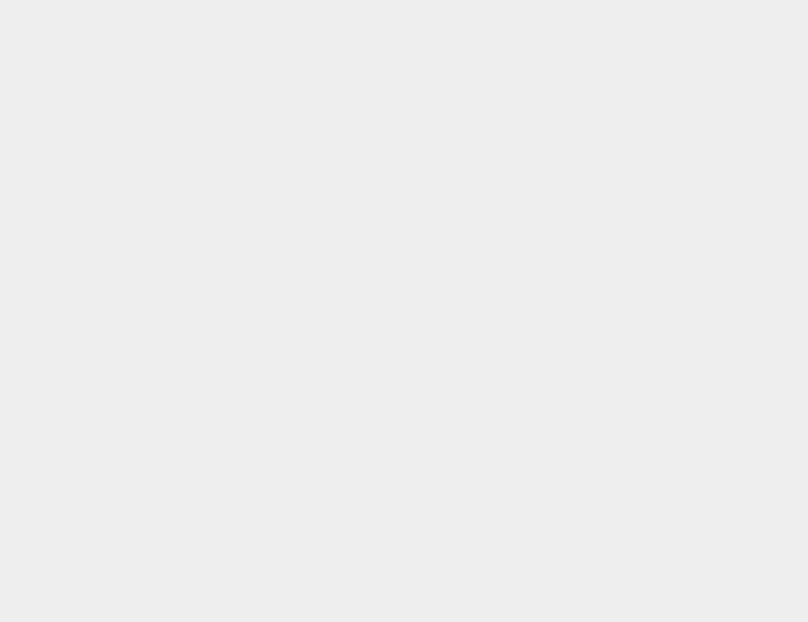
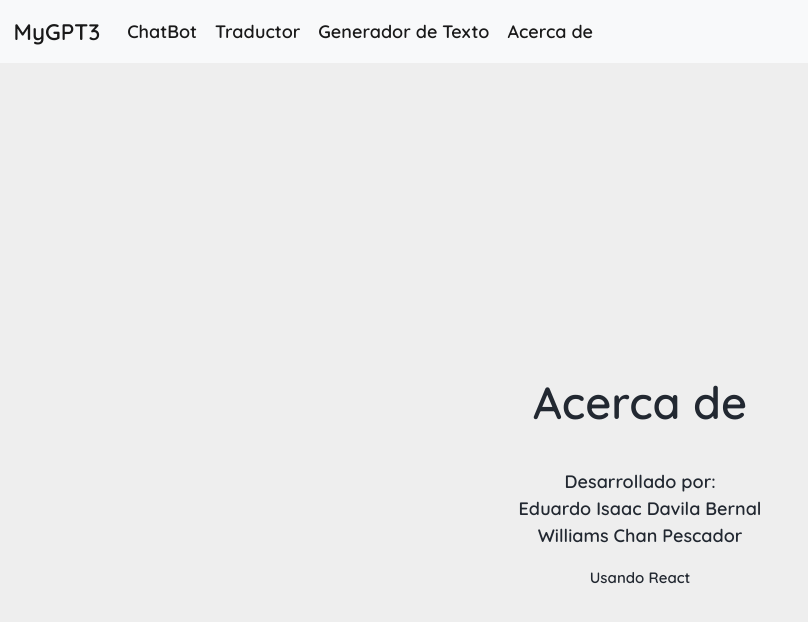
Before and after one commit to newton1057/MyGPT3, a React (Create React App) app: page /Acercade in a window 1280 px wide. Before the commit this address had no page. Shown: the top 622 px of the page, without its empty margins (0-808 px from the left). Built offline with nearby package versions, Linux system fonts and the light colour scheme.

Commit message:
Se agrega Acerca de

```diff
--- a/src/App.css
+++ b/src/App.css
@@ -39,3 +39,13 @@ h1{
   align-items: center;
   justify-content: center;
 }
+
+.TA{
+  width: 90%;
+  margin-top: -240px;
+  display: flex;
+  flex-direction: column;
+  flex-wrap: wrap;
+  align-items: center;
+  justify-content: center;
+}
--- a/src/App.js
+++ b/src/App.js
@@ -1,6 +1,7 @@
 import './App.css';
 import Texto from "./components/Texto";
 import NavBar from "./components/NavBar";
+import Footer from './components/Footer';
 
 import { BrowserRouter, Route, Routes  } from 'react-router-dom';
 
@@ -25,6 +26,7 @@ function App() {
                 Titulo='Respuesta obtenida:'
                 TituloBoton='Play'/>
         </div>
+
       </div>
 
       }/>
@@ -71,7 +73,15 @@ function App() {
         </div>
       </div>
       }/>
-
+      <Route path='/Acercade' element={
+        <div className="App">
+        <NavBar/>
+        <div className='TA'>
+            <h1>Acerca de</h1>
+            <Footer/>
+        </div>
+      </div>
+      }/>
       </Routes>
 
 
--- /dev/null
+++ b/src/components/Footer.js
@@ -0,0 +1,15 @@
+import React from "react";
+import '../css/Footer.css';
+
+function Footer(){
+  return(
+    <div>
+        <p className="T1">Desarrollado por:<br/>Eduardo Isaac Davila Bernal<br/>Williams Chan Pescador</p>
+        <p className="T2">Usando React</p>
+
+
+    </div>
+  );
+}
+
+export default Footer;
--- a/src/components/NavBar.js
+++ b/src/components/NavBar.js
@@ -21,6 +21,9 @@ function NavBar(props){
         <li class="nav-item">
           <a class="nav-link active" aria-current="page" href="/Generador">Generador de Texto</a>
         </li>
+        <li class="nav-item">
+          <a class="nav-link active" aria-current="page" href="/Acercade">Acerca de</a>
+        </li>
 
       </ul>
     </div>
--- /dev/null
+++ b/src/css/Footer.css
@@ -0,0 +1,7 @@
+.T1{
+    font-size: 18px;
+}
+
+.T2{
+    font-size: 15px;
+}
```
